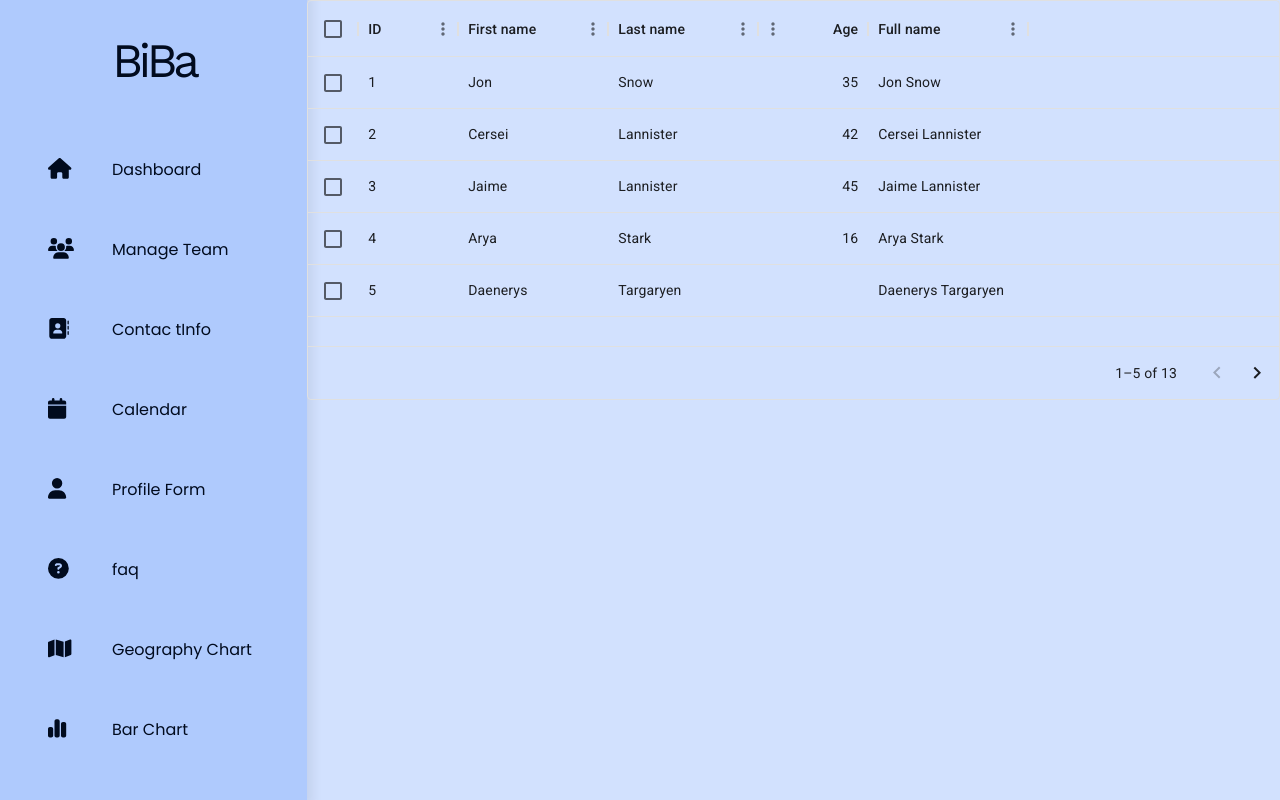
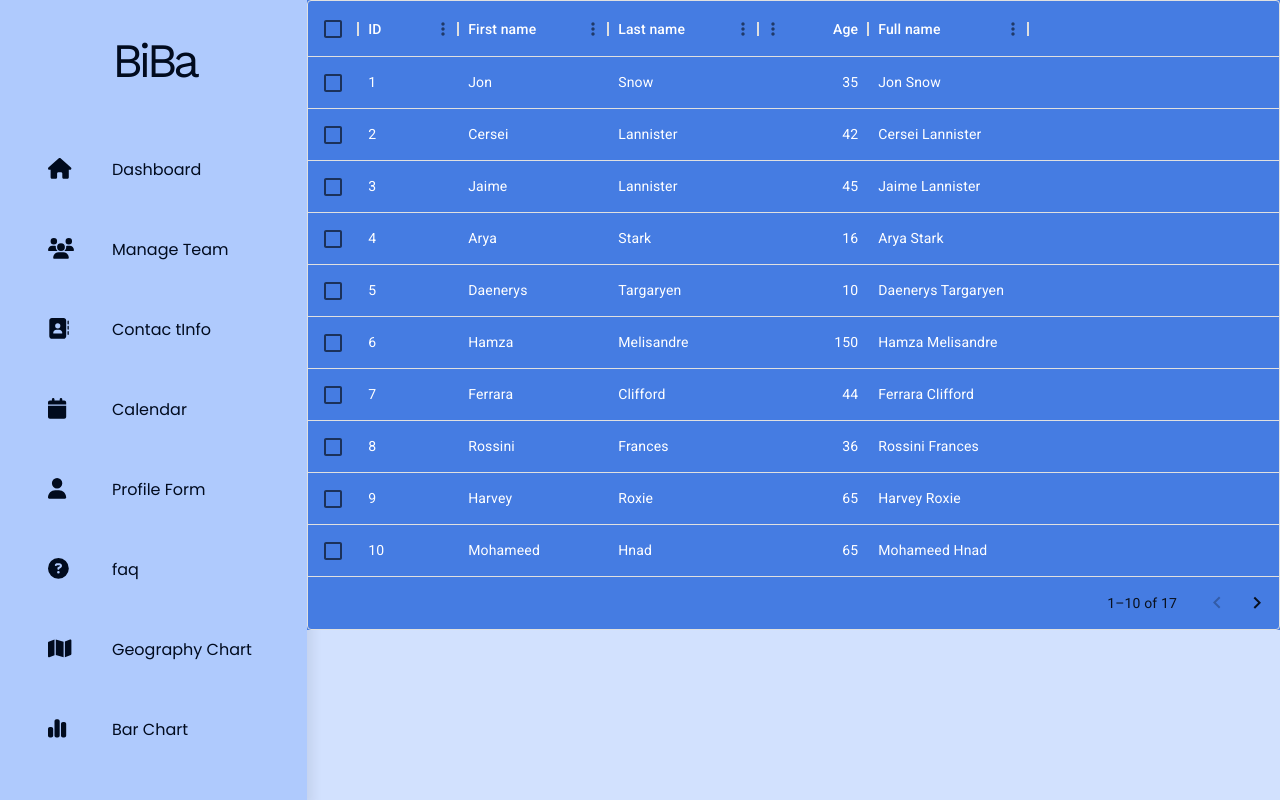
Before and after one commit to HamzaHamani/Dashboard, a React (Vite) app: page /manageTeam in a window 1280 px wide. Built offline with nearby package versions, Linux system fonts and the light colour scheme.

Commit message:
manageTeam compo changes

```diff
--- a/package.json
+++ b/package.json
@@ -17,12 +17,14 @@
     "@fortawesome/free-solid-svg-icons": "^6.4.2",
     "@fortawesome/react-fontawesome": "^0.2.0",
     "@mui/material": "^5.14.14",
+    "@mui/styled-engine-sc": "^6.0.0-alpha.2",
     "@mui/x-data-grid": "^6.16.2",
     "chart.js": "^4.4.0",
     "react": "^18.2.0",
     "react-chartjs-2": "^5.2.0",
     "react-dom": "^18.2.0",
-    "react-router-dom": "^6.17.0"
+    "react-router-dom": "^6.17.0",
+    "styled-components": "^6.1.0"
   },
   "devDependencies": {
     "@types/react": "^18.2.15",
--- a/src/pages/ManageTeam.jsx
+++ b/src/pages/ManageTeam.jsx
@@ -39,33 +39,45 @@ const rows = [
   { id: 2, lastName: "Lannister", firstName: "Cersei", age: 42 },
   { id: 3, lastName: "Lannister", firstName: "Jaime", age: 45 },
   { id: 4, lastName: "Stark", firstName: "Arya", age: 16 },
-  { id: 5, lastName: "Targaryen", firstName: "Daenerys", age: null },
-  { id: 6, lastName: "Melisandre", firstName: null, age: 150 },
+  { id: 5, lastName: "Targaryen", firstName: "Daenerys", age: 10 },
+  { id: 6, lastName: "Melisandre", firstName: "Hamza", age: 150 },
   { id: 7, lastName: "Clifford", firstName: "Ferrara", age: 44 },
   { id: 8, lastName: "Frances", firstName: "Rossini", age: 36 },
   { id: 9, lastName: "Roxie", firstName: "Harvey", age: 65 },
-  { id: 10, lastName: "Roxie", firstName: "Harvey", age: 65 },
-  { id: 11, lastName: "Roxie", firstName: "Harvey", age: 65 },
-  { id: 12, lastName: "Roxie", firstName: "Harvey", age: 65 },
-  { id: 13, lastName: "Roxie", firstName: "Harvey", age: 65 },
+  { id: 10, lastName: "Hnad", firstName: "Mohameed", age: 65 },
+  { id: 11, lastName: "smtha", firstName: "Harvad", age: 65 },
+  { id: 12, lastName: "Hamani", firstName: "Yassin", age: 65 },
+  { id: 13, lastName: "Yadiw", firstName: "James", age: 65 },
+  { id: 14, lastName: "Snow", firstName: "Jon", age: 35 },
+  { id: 15, lastName: "Lannister", firstName: "Cersei", age: 42 },
+  { id: 16, lastName: "Lannister", firstName: "Jaime", age: 45 },
+  { id: 17, lastName: "Stark", firstName: "Arya", age: 16 },
 ];
 
 function ManageTeam() {
   return (
-    <Box sx={{ height: 400, width: "100%" }}>
+    <Box
+      sx={{
+        height: 630,
+        width: "100%",
+        // height: "1000px",
+        backgroundColor: "#457ce2",
+      }}
+    >
       <DataGrid
         rows={rows}
         columns={columns}
         initialState={{
           pagination: {
             paginationModel: {
-              pageSize: 5,
+              pageSize: 10,
             },
           },
         }}
         pageSizeOptions={[5]}
         checkboxSelection
         disableRowSelectionOnClick
+        sx={{ color: "white" }}
       />
     </Box>
   );
```
Also changed, not shown: 1 other file (tests, documents, lock files or other folders).
